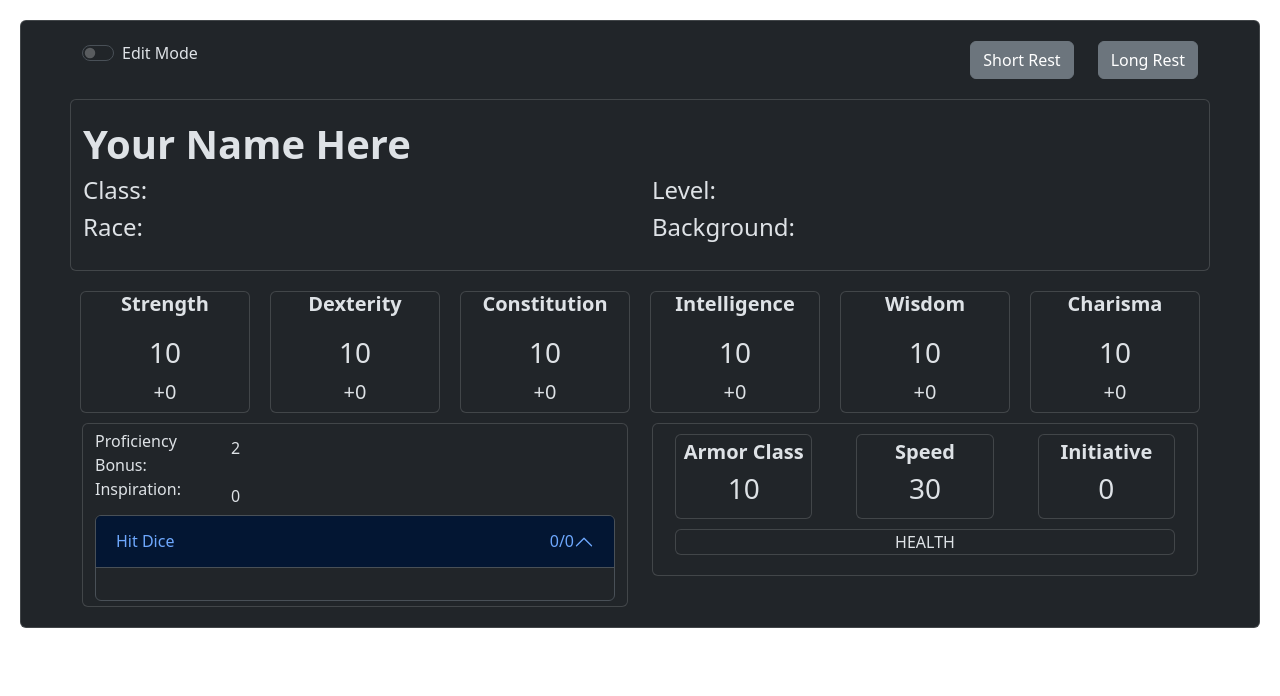
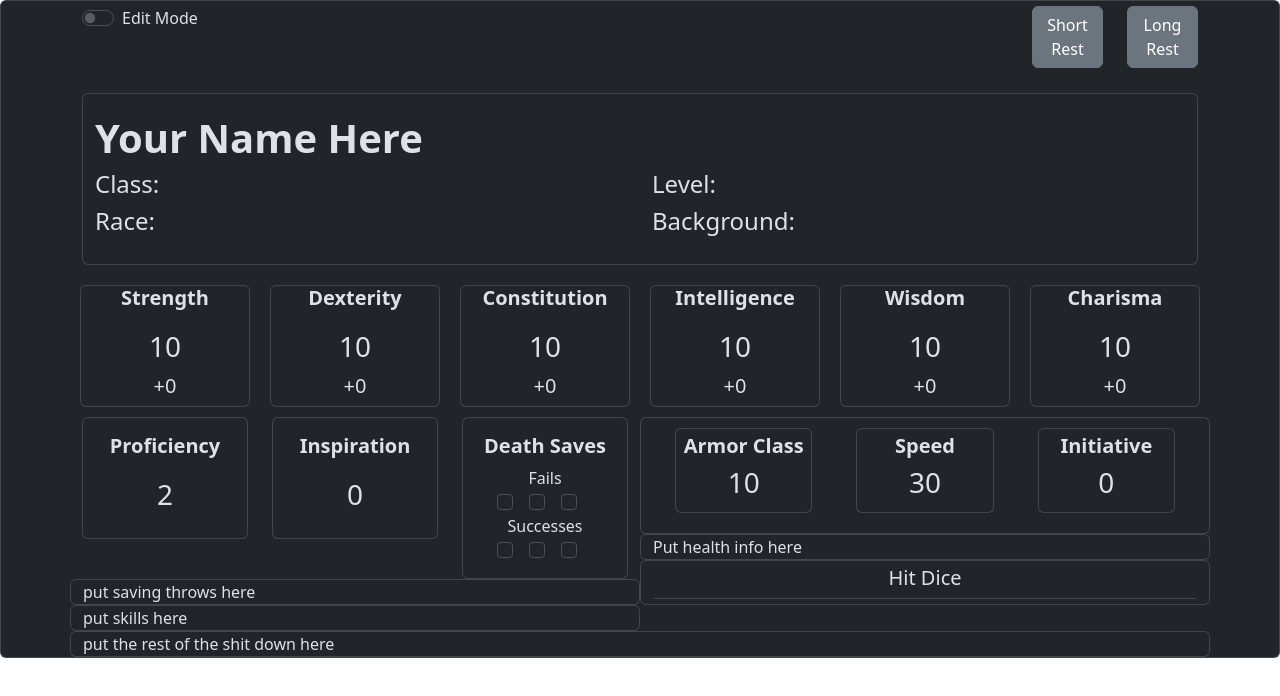
Before and after one commit to Alan-Van-Dyke/virtual-character-sheet, a React (Vite) app: page / in a window 1280 px wide. Shown: the top 696 px of the page. Built offline with nearby package versions, Linux system fonts and the light colour scheme.

Commit message:
refactored character sheet component to use react bootstrap. redid grid structure. added placeholders for components to add tomorrow

```diff
--- a/src/App.css
+++ b/src/App.css
@@ -4,7 +4,19 @@
   width: auto;
 }
 
+.edit-mode-container{
+  padding:5px;
+}
+
+.top-bar-buttons{
+  padding:5px;
+}
+
 .prof-card {
+  padding: 5px;
+}
+
+.hit-dice-card {
   padding: 5px;
 }
 
--- a/src/components/BioBar.tsx
+++ b/src/components/BioBar.tsx
@@ -93,7 +93,7 @@ const BioBar = ({
         ) : (
           <>
             <Row>
-              <h1><b>{"Your Name Here" || charName}</b></h1>
+              <h1><b>{charName || "Your Name Here"}</b></h1>
             </Row>
             <Row>
               <Col><h4>{"Class: "}<b>{charClass}</b></h4></Col>
--- a/src/components/CharacterSheet.tsx
+++ b/src/components/CharacterSheet.tsx
@@ -3,6 +3,10 @@ import AbilityBar from "./AbilityBar";
 import BioBar from "./BioBar";
 import HitDiceList from "./HitDiceList";
 import CombatStatBar from "./CombatStatBar";
+import { Row, Card, Container, Col, CardBody, Form } from "react-bootstrap";
+import SavingThrowBar from "./SavingThrowBar";
+import SkillsBar from "./SkillsBar";
+import HealthBar from "./HealthBar";
 
 interface CharacterSheetProps {}
 
@@ -22,8 +26,8 @@ const CharacterSheet = () => {
   const [wisdom, setWisdom] = useState(10);
   const [charisma, setCharisma] = useState(10);
 
-  const [profBonus, setProfBonus] = useState("2");
-  const [inspiration, setInspiration] = useState("0");
+  const [profBonus, setProfBonus] = useState(2);
+  const [inspiration, setInspiration] = useState(0);
 
   const [currentHitDice, setCurrentHitDice] = useState({
     d6: 0,
@@ -44,7 +48,9 @@ const CharacterSheet = () => {
   const [shieldBonus, setShieldBonus] = useState(0);
 
   const [speed, setSpeed] = useState(30);
-  const [initiativeBonus, setInitiativeBonus] = useState(Math.floor((dexterity - 10) / 2));
+  const [initiativeBonus, setInitiativeBonus] = useState(
+    Math.floor((dexterity - 10) / 2)
+  );
 
   const handleToggleEditMode = (event: React.ChangeEvent<HTMLInputElement>) => {
     setEditModeEnabled(event.target.checked);
@@ -58,16 +64,11 @@ const CharacterSheet = () => {
     console.log("LONG REST");
   };
 
-  const formControlEditModeToggle = () => {
-    return editModeEnabled ? "form-control" : "form-control-plaintext";
-  };
-
   return (
-    <>
-      <div className="card character-sheet-card">
-        <div className="container">
-          <div className="row">
-            <div className="col-auto">
+    <Card data-bs-theme="dark" id="character-sheet">
+      <Container>
+        <Row id="R0">
+          <Col md={2} className="edit-mode-container">
             <div className="form-check form-switch">
               <input
                 className="form-check-input"
@@ -78,32 +79,34 @@ const CharacterSheet = () => {
               ></input>
               <label>Edit Mode</label>
             </div>
-            </div>
-            <div className="col-auto ms-auto">
+          </Col>
+          <Col md={{ span: 1, offset: 8 }} className="top-bar-buttons">
             <button className="btn btn-secondary" onClick={handleShortRest}>
               Short Rest
             </button>
-            </div>
-            <div className="col-auto">
+          </Col>
+          <Col md={{ span: 1, offset: 0 }} className="top-bar-buttons">
             <button className="btn btn-secondary" onClick={handleLongRest}>
               Long Rest
             </button>
-            </div>
-          </div>
-        </div>
+          </Col>
+        </Row>
+        <Row id="R1">
           <BioBar
+            charName={charName}
+            charClass={charClass}
+            charLevel={charLevel}
+            charBackground={charBackground}
+            charRace={charRace}
+            setCharName={setCharName}
+            setCharClass={setCharClass}
+            setCharLevel={setCharLevel}
+            setCharBackground={setCharBackground}
+            setCharRace={setCharRace}
             editModeEnabled={editModeEnabled}
-          setCharName={setCharName}
-          setCharRace={setCharRace}
-          setCharClass={setCharClass}
-          setCharBackground={setCharBackground}
-          setCharLevel={setCharLevel}
-          charName={charName}
-          charRace={charRace}
-          charClass={charClass}
-          charBackground={charBackground}
-          charLevel={charLevel}
-        />
+          ></BioBar>
+        </Row>
+        <Row id="R2">
           <AbilityBar
             editModeEnabled={editModeEnabled}
             setStrength={setStrength}
@@ -119,53 +122,87 @@ const CharacterSheet = () => {
             wisdom={wisdom}
             charisma={charisma}
           />
-
-        <div className="container">
-          <div className="row">
-            <div className="col-6">
-              <div className="container card prof-card">
-                <div className="row">
-                  <div className="col-3">
-                    <label className="center-label">Proficiency Bonus: </label>
-                  </div>
-                  <div className="col">
+        </Row>
+        <Row id="R3">
+          <Col id="R3C1">
+            <Row id="R3C1r1">
+              <Col id="R3C1r1c1" xs={4}>
+                <Card>
+                  <CardBody>
+                    <h5 className="text-center">
+                      <b>Proficiency</b>
+                    </h5>
                     <input
-                      type="text"
-                      className={formControlEditModeToggle()}
-                      placeholder="Proficiency Bonus"
+                      type="number"
+                      className={
+                        (editModeEnabled
+                          ? "form-control"
+                          : "form-control-plaintext") +
+                        " text-center ability-input"
+                      }
                       readOnly={!editModeEnabled}
-                      onChange={(event) => setProfBonus(event.target.value)}
-                      defaultValue={profBonus}
+                      onChange={(event) =>
+                        setProfBonus(event.target.valueAsNumber)
+                      }
+                      value={profBonus}
                     ></input>
-                  </div>
-                </div>
-                <div className="row">
-                  <div className="col-3">
-                    <label>Inspiration: </label>
-                  </div>
-                  <div className="col">
+                  </CardBody>
+                </Card>
+              </Col>
+              <Col id="R3C1r1c2" xs={4}>
+                <Card>
+                  <CardBody>
+                    <h5 className="text-center">
+                      <b>Inspiration</b>
+                    </h5>
                     <input
-                      type="text"
-                      className={formControlEditModeToggle()}
-                      placeholder="Proficiency Bonus"
+                      type="number"
+                      className={
+                        (editModeEnabled
+                          ? "form-control"
+                          : "form-control-plaintext") +
+                        " text-center ability-input"
+                      }
                       readOnly={!editModeEnabled}
-                      onChange={(event) => setInspiration(event.target.value)}
-                      defaultValue={inspiration}
+                      onChange={(event) =>
+                        setInspiration(event.target.valueAsNumber)
+                      }
+                      value={inspiration}
                     ></input>
-                  </div>
-                </div>
-                <div className="row">
-                  <HitDiceList
-                    currentHitDice={currentHitDice}
-                    maxHitDice={maxHitDice}
-                    setCurrentHitDice={setCurrentHitDice}
-                    setMaxHitDice={setMaxHitDice}
-                    editModeEnabled={editModeEnabled}
-                  />
-                </div>
-              </div>
-            </div>
-            <div className="col-6">
+                  </CardBody>
+                </Card>
+              </Col>
+              <Col id="R3C1r1c3" xs={4}>
+                <Card>
+                  <CardBody className="text-center">
+                    <h5 className="text-center">
+                      <b>Death Saves</b>
+                    </h5>
+                    <label>Fails</label>
+                    <br></br>
+                    <Form.Check inline></Form.Check>
+                    <Form.Check inline></Form.Check>
+                    <Form.Check inline></Form.Check>
+                    <br></br>
+                    <label>Successes</label>
+                    <br></br>
+                    <Form.Check inline></Form.Check>
+                    <Form.Check inline></Form.Check>
+                    <Form.Check inline></Form.Check>
+                  </CardBody>
+                </Card>
+              </Col>
+              <Col id="R3C1r1c2"></Col>
+            </Row>
+            <Row id="R3C1r2">
+              <SavingThrowBar />
+            </Row>
+            <Row id="R3C1r3">
+              <SkillsBar />
+            </Row>
+          </Col>
+          <Col id="R3C2">
+            <Row id="R3C2r1">
               <CombatStatBar
                 baseAC={baseAC}
                 acBonus={acBonus}
@@ -180,13 +217,155 @@ const CharacterSheet = () => {
                 setInitiativeBonus={setInitiativeBonus}
                 editModeEnabled={editModeEnabled}
               />
-            </div>
-            <div className="col">{/* holder for AC, health card */}</div>
-          </div>
-        </div>
-      </div>
-    </>
+            </Row>
+            <Row id="R3C2r2">
+              <HealthBar />
+            </Row>
+            <Row id="R3C2r3">
+              <HitDiceList
+                currentHitDice={currentHitDice}
+                maxHitDice={maxHitDice}
+                setCurrentHitDice={setCurrentHitDice}
+                setMaxHitDice={setMaxHitDice}
+                editModeEnabled={editModeEnabled}
+              />
+            </Row>
+          </Col>
+        </Row>
+        <Row id="R4">
+          <Card id="REMOVE ME">put the rest of the shit down here</Card>
+        </Row>
+      </Container>
+    </Card>
   );
+  // return (
+  // <>
+  //   <div className="card character-sheet-card">
+  //     <div className="container">
+  //       <div className="row">
+  //         <div className="col-auto">
+  //           <div className="form-check form-switch">
+  //             <input
+  //               className="form-check-input"
+  //               type="checkbox"
+  //               role="switch"
+  //               id="editModeToggle"
+  //               onChange={handleToggleEditMode}
+  //             ></input>
+  //             <label>Edit Mode</label>
+  //           </div>
+  //         </div>
+  // <div className="col-auto ms-auto">
+  //   <button className="btn btn-secondary" onClick={handleShortRest}>
+  //     Short Rest
+  //   </button>
+  // </div>
+  // <div className="col-auto">
+  //   <button className="btn btn-secondary" onClick={handleLongRest}>
+  //     Long Rest
+  //   </button>
+  // </div>
+  //       </div>
+  //     </div>
+  //     <BioBar
+  //       editModeEnabled={editModeEnabled}
+  //       setCharName={setCharName}
+  //       setCharRace={setCharRace}
+  //       setCharClass={setCharClass}
+  //       setCharBackground={setCharBackground}
+  //       setCharLevel={setCharLevel}
+  //       charName={charName}
+  //       charRace={charRace}
+  //       charClass={charClass}
+  //       charBackground={charBackground}
+  //       charLevel={charLevel}
+  //     />
+  //     <AbilityBar
+  //       editModeEnabled={editModeEnabled}
+  //       setStrength={setStrength}
+  //       setDexterity={setDexterity}
+  //       setConstitution={setConstitution}
+  //       setIntelligence={setIntelligence}
+  //       setWisdom={setWisdom}
+  //       setCharisma={setCharisma}
+  //       strength={strength}
+  //       dexterity={dexterity}
+  //       constitution={constitution}
+  //       intelligence={intelligence}
+  //       wisdom={wisdom}
+  //       charisma={charisma}
+  //     />
+
+  //     <div className="container">
+  //       <div className="row">
+  //         <div className="col-6">
+  //           <div className="container card prof-card">
+  //             <div className="row">
+  //               <div className="col-3">
+  //                 <label className="center-label">Proficiency Bonus: </label>
+  //               </div>
+  //               <div className="col">
+  //                 <input
+  //                   type="text"
+  //                   className={formControlEditModeToggle()}
+  //                   placeholder="Proficiency Bonus"
+  //                   readOnly={!editModeEnabled}
+  //                   onChange={(event) => setProfBonus(event.target.value)}
+  //                   defaultValue={profBonus}
+  //                 ></input>
+  //               </div>
+  //             </div>
+  //             <div className="row">
+  //               <div className="col-3">
+  //                 <label>Inspiration: </label>
+  //               </div>
+  //               <div className="col">
+  //                 <input
+  //                   type="text"
+  //                   className={formControlEditModeToggle()}
+  //                   placeholder="Proficiency Bonus"
+  //                   readOnly={!editModeEnabled}
+  //                   onChange={(event) => setInspiration(event.target.value)}
+  //                   defaultValue={inspiration}
+  //                 ></input>
+  //               </div>
+  //             </div>
+
+  //           </div>
+  //         </div>
+  //         <div className="col-6">
+  //           <CombatStatBar
+  //             baseAC={baseAC}
+  //             acBonus={acBonus}
+  //             shieldBonus={shieldBonus}
+  //             speed={speed}
+  //             initiativeBonus={initiativeBonus}
+  //             dexterity={dexterity}
+  //             setBaseAC={setBaseAC}
+  //             setACBonus={setACBonus}
+  //             setShieldBonus={setShieldBonus}
+  //             setSpeed={setSpeed}
+  //             setInitiativeBonus={setInitiativeBonus}
+  //             editModeEnabled={editModeEnabled}
+  //           />
+  //         </div>
+  //       </div>
+  //       <div className="row">
+  //       <div className="col">{/* holder for skills card */}</div>
+  //               <div className="col">
+  //                 <HitDiceList
+  //                   currentHitDice={currentHitDice}
+  //                   maxHitDice={maxHitDice}
+  //                   setCurrentHitDice={setCurrentHitDice}
+  //                   setMaxHitDice={setMaxHitDice}
+  //                   editModeEnabled={editModeEnabled}
+  //                 />
+  //               </div>
+  //             </div>
+  //     </div>
+  //   </div>
+  // </>
+  // );
 };
 
 export default CharacterSheet;
--- a/src/components/CombatStatBar.tsx
+++ b/src/components/CombatStatBar.tsx
@@ -202,11 +202,7 @@ const CombatStatBar = ({
             </Card>
           </Col>
         </Row>
-        <Row>
-          <Col className="ability-box">
-            <Card>HEALTH</Card>
-          </Col>
-        </Row>
+
       </Container>
     </Card>
   );
--- /dev/null
+++ b/src/components/HealthBar.tsx
@@ -0,0 +1,13 @@
+import { Card } from "react-bootstrap"
+
+interface HealthBarProps {
+
+}
+
+const HealthBar = () => {
+  return (
+    <Card>Put health info here</Card>
+  )
+}
+
+export default HealthBar
--- a/src/components/HitDiceList.tsx
+++ b/src/components/HitDiceList.tsx
@@ -1,10 +1,11 @@
 import {
-  Accordion,
   Container,
   ListGroup,
   ListGroupItem,
   Row,
   Col,
+  Card,
+  CardTitle,
 } from "react-bootstrap";
 
 interface HitDiceListProps {
@@ -44,25 +45,8 @@ const HitDiceList = ({
   editModeEnabled,
 }: HitDiceListProps) => {
   return (
-    <Accordion defaultActiveKey="0">
-      <Accordion.Item eventKey="0">
-        <Accordion.Header>
-          <div className="d-flex w-100 justify-content-between">
-            <div>Hit Dice</div>
-            <div>
-              {currentHitDice.d6 +
-                currentHitDice.d8 +
-                currentHitDice.d10 +
-                currentHitDice.d12 +
-                "/" +
-                (maxHitDice.d6 +
-                  maxHitDice.d8 +
-                  maxHitDice.d10 +
-                  maxHitDice.d12)}
-            </div>
-          </div>
-        </Accordion.Header>
-        <Accordion.Body>
+    <Card className="hit-dice-card">
+        <CardTitle className="text-center">Hit Dice</CardTitle>
       {editModeEnabled ? (
         <Container>
           <Row>
@@ -183,7 +167,7 @@ const HitDiceList = ({
           </Row>
         </Container>
       ) : (
-            <ListGroup>
+        <ListGroup className="list-group-flush">
           {maxHitDice.d6 > 0 ? (
             <ListGroupItem>
               <div className="row">
@@ -229,10 +213,33 @@ const HitDiceList = ({
           ) : null}
         </ListGroup>
       )}
-        </Accordion.Body>
-      </Accordion.Item>
-      {/* More accordion items here */}
-    </Accordion>
+    </Card>
+
+    //     <Accordion defaultActiveKey="0">
+    //       <Accordion.Item eventKey="0">
+    //         <Accordion.Header>
+    //           <div className="d-flex w-100 justify-content-between">
+    //             <div>Hit Dice</div>
+    //             <div>
+    //               {currentHitDice.d6 +
+    //                 currentHitDice.d8 +
+    //                 currentHitDice.d10 +
+    //                 currentHitDice.d12 +
+    //                 "/" +
+    //                 (maxHitDice.d6 +
+    //                   maxHitDice.d8 +
+    //                   maxHitDice.d10 +
+    //                   maxHitDice.d12)}
+    //             </div>
+    //           </div>
+    //         </Accordion.Header>
+    //         <Accordion.Body>
+
+    //         </Accordion.Body>
+    //       </Accordion.Item>
+    //       {/* More accordion items here */}
+    //     </Accordion>
+    //   );
   );
 };
 
--- /dev/null
+++ b/src/components/SavingThrowBar.tsx
@@ -0,0 +1,15 @@
+import { Card } from "react-bootstrap"
+
+interface SavingThrowBarProps {
+
+}
+
+const SavingThrowBar = () => {
+  return (
+    <Card>
+        put saving throws here
+    </Card>
+  )
+}
+
+export default SavingThrowBar
--- /dev/null
+++ b/src/components/SkillsBar.tsx
@@ -0,0 +1,13 @@
+import { Card } from "react-bootstrap"
+
+interface SkillsBarProps{
+
+}
+
+const SkillsBar = () => {
+  return (
+    <Card>put skills here</Card>
+  )
+}
+
+export default SkillsBar
```
Lines whose indentation alone changed are shown as unchanged.
